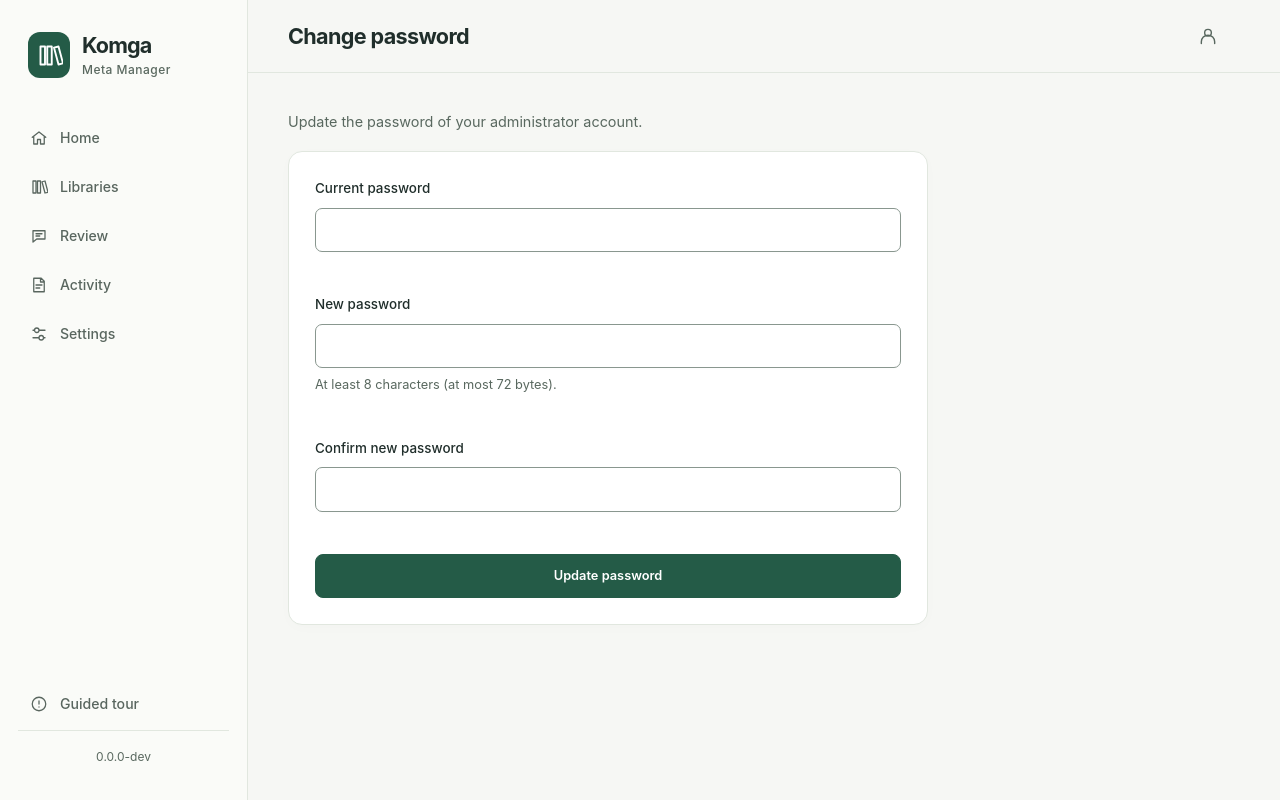
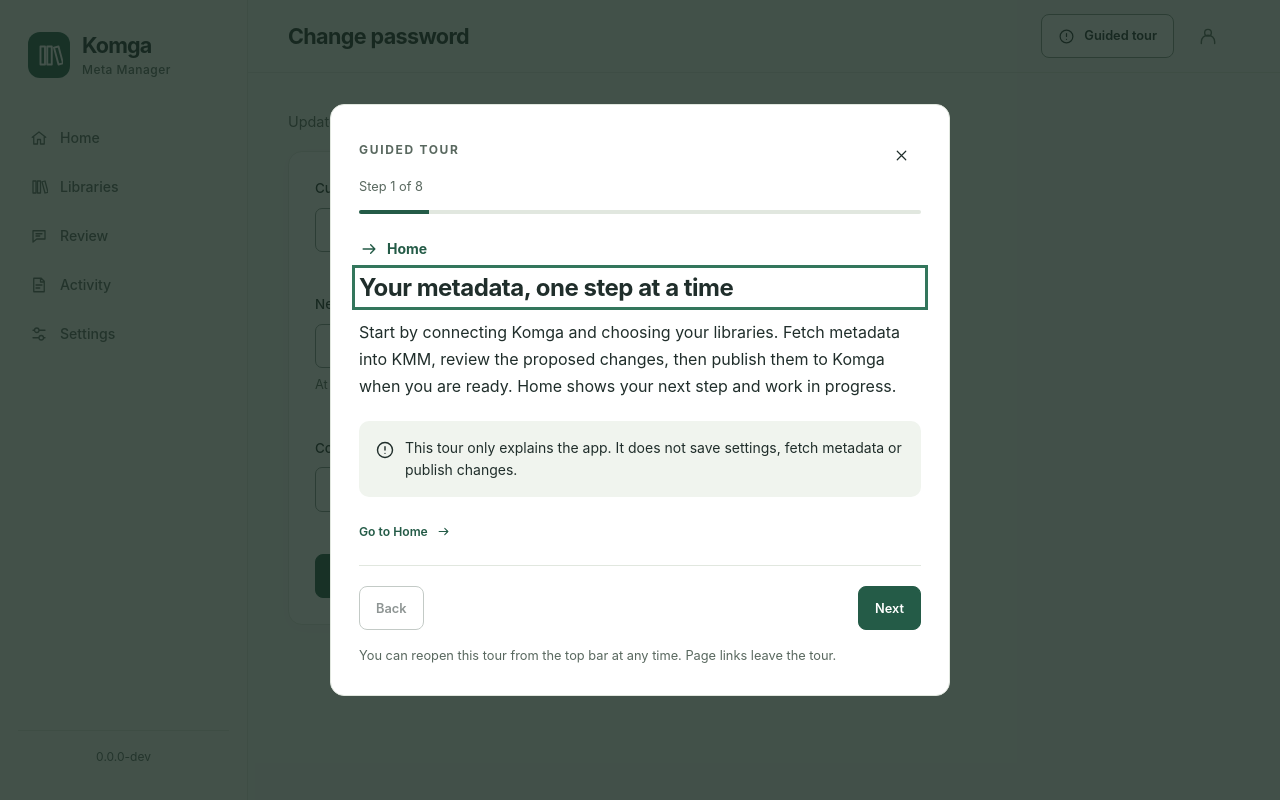
Before and after one commit to simon-verbois/Komga-Meta-Manager, a FastAPI app: template modules/webui/templates/account.html in a window 1280 px wide. Run offline with FastAPI, Linux system fonts and the light colour scheme; the template is opened without the code that fills it, so the values that code supplies are empty; parts of the project's set-up code (start-up, migrations or seed data) failed here and were passed over.

Commit message:
feat(webui): open guided tour on first visit and move button to topbar

```diff
--- a/modules/webui/i18n.py
+++ b/modules/webui/i18n.py
@@ -20,7 +20,7 @@ TRANSLATIONS: dict[str, dict[str, str]] = {
         "tour.progress": "Step {current} of {total}",
         "tour.go": "Go to {page}",
         "tour.connection_first": "Save your Komga connection to access this page.",
-        "tour.reopen": "You can reopen this tour from the navigation at any time. Page links leave the tour.",
+        "tour.reopen": "You can reopen this tour from the top bar at any time. Page links leave the tour.",
         "tour.welcome.title": "A little help getting started?",
         "tour.welcome.body": "Take a quick tour, from connecting Komga to reviewing and publishing metadata.",
         "tour.welcome.dismiss": "Dismiss the tour introduction",
@@ -47,7 +47,7 @@ TRANSLATIONS: dict[str, dict[str, str]] = {
         "tour.automation.tip": "Keep review enabled while getting started. Publish to Komga automatically allows automatic runs to write changes without a manual review.",
         "tour.activity.title": "Follow results and find the next step",
         "tour.activity.body": "Activity → Jobs shows queued and completed runs. Open a job to see its outcome and detailed output. History tracks actions; Technical log helps investigate problems. If a connection fails, check Settings → Connection, then try again.",
-        "tour.activity.tip": "Ready to begin? Connect Komga, choose a library, fetch metadata and inspect Review before your first publication. This tour stays available in the navigation.",
+        "tour.activity.tip": "Ready to begin? Connect Komga, choose a library, fetch metadata and inspect Review before your first publication. This tour stays available in the top bar.",
         "libraries.check": "Check Komga",
         "libraries.checked": "Komga checked. Missing series are flagged; local metadata and pending changes are kept.",
         "libraries.flag.absent": "Missing from Komga",
--- a/modules/webui/static/app.css
+++ b/modules/webui/static/app.css
@@ -2167,8 +2167,7 @@ input[type="radio"]:not([type="checkbox"]):not([type="hidden"]) { width: 18px; h
 @media (prefers-reduced-motion: reduce) { .notification-region .toast { animation: none; } }
 
 /* Guided tour: native modal focus management and local, optional onboarding. */
-.sidebar-bottom [data-tour-start] { width: 100%; border: 0; background: transparent; text-align: left; }
-.sidebar-bottom [data-tour-start]:hover { background: var(--soft); }
+.tour-topbar-button { min-width: 44px; min-height: 44px; }
 .tour-welcome { display: flex; align-items: center; justify-content: space-between; gap: 20px; }
 .tour-welcome .button-row { flex-shrink: 0; }
 body.tour-open { overflow: hidden; }
@@ -2190,3 +2189,7 @@ dialog.guided-tour { width: min(620px, calc(100% - 32px)); padding: 28px; }
   .tour-welcome .button-row { width: 100%; justify-content: space-between; }
   dialog.guided-tour { padding: 20px; }
 }
+@media (max-width: 540px) {
+  .tour-topbar-button span { display: none; }
+  .tour-topbar-button { padding: 10px; }
+}
--- a/modules/webui/static/guided-tour.js
+++ b/modules/webui/static/guided-tour.js
@@ -30,15 +30,19 @@
     dialog.scrollTop = 0;
   }
 
+  function openTour(button) {
+    opener = button;
+    index = 0;
+    showStep();
+    dialog.showModal();
+    document.body.classList.add("tour-open");
+    steps[index].querySelector("h2").focus({ preventScroll: true });
+    // Remember immediately, including when a page link is used before closing.
+    dismissWelcome();
+  }
+
   document.querySelectorAll("[data-tour-start]").forEach((button) => {
-    button.addEventListener("click", () => {
-      opener = button;
-      index = 0;
-      showStep();
-      dialog.showModal();
-      document.body.classList.add("tour-open");
-      steps[index].querySelector("h2").focus({ preventScroll: true });
-    });
+    button.addEventListener("click", () => openTour(button));
   });
   back.addEventListener("click", () => { if (index > 0) { index--; showStep(); } });
   next.addEventListener("click", () => {
@@ -63,9 +67,9 @@
   dialog.addEventListener("close", () => {
     document.body.classList.remove("tour-open");
     dismissWelcome();
-    // The welcome card may now be hidden; the navigation entry stays available.
+    // The welcome card may now be hidden; the topbar entry stays available.
     const target = opener?.closest("[data-tour-welcome]")
-      ? document.querySelector(".sidebar [data-tour-start]") : opener;
+      ? document.querySelector(".topbar [data-tour-start]") : opener;
     const menu = document.getElementById("menu-toggle");
     (target?.getClientRects().length ? target : menu)?.focus();
   });
@@ -73,9 +77,12 @@
     dismissWelcome();
     document.getElementById("main-content").focus();
   });
+  let seen = false;
   try {
-    if (welcome) welcome.hidden = localStorage.getItem(storageKey) === "seen";
+    seen = localStorage.getItem(storageKey) === "seen";
   } catch {
-    if (welcome) welcome.hidden = false;
+    // The first-visit introduction still works when browser storage is blocked.
   }
+  if (welcome) welcome.hidden = seen;
+  if (!seen) openTour(document.querySelector(".topbar [data-tour-start]"));
 })();
--- a/modules/webui/templates/base.html
+++ b/modules/webui/templates/base.html
@@ -39,7 +39,6 @@
               {{ nav_link('/settings', t('nav.settings'), 'processing') }}
             </nav>
             <div class="sidebar-bottom">
-              <button type="button" class="nav-item" data-tour-start>{{ icon('info') }}{{ t('tour.open') }}</button>
               <a class="version" href="https://github.com/simon-verbois/Komga-Meta-Manager" target="_blank" rel="noopener noreferrer">{{ app_version }}</a>
             </div>
           </div>
@@ -52,6 +51,8 @@
             </div>
             <div class="topbar-actions">
               {% block actions %}{% endblock %}
+              <button type="button" class="button button-secondary tour-topbar-button" data-tour-start
+                      aria-label="{{ t('tour.open') }}" title="{{ t('tour.open') }}">{{ icon('info') }}<span>{{ t('tour.open') }}</span></button>
               <details class="user-menu">
                 <summary aria-label="{{ t('ui.account_menu') }}">{{ icon('user') }}<span class="user-name">{{ username | default('') }}</span></summary>
                 <div class="user-menu-items">
```
Also changed, not shown: CHANGELOG.md.
